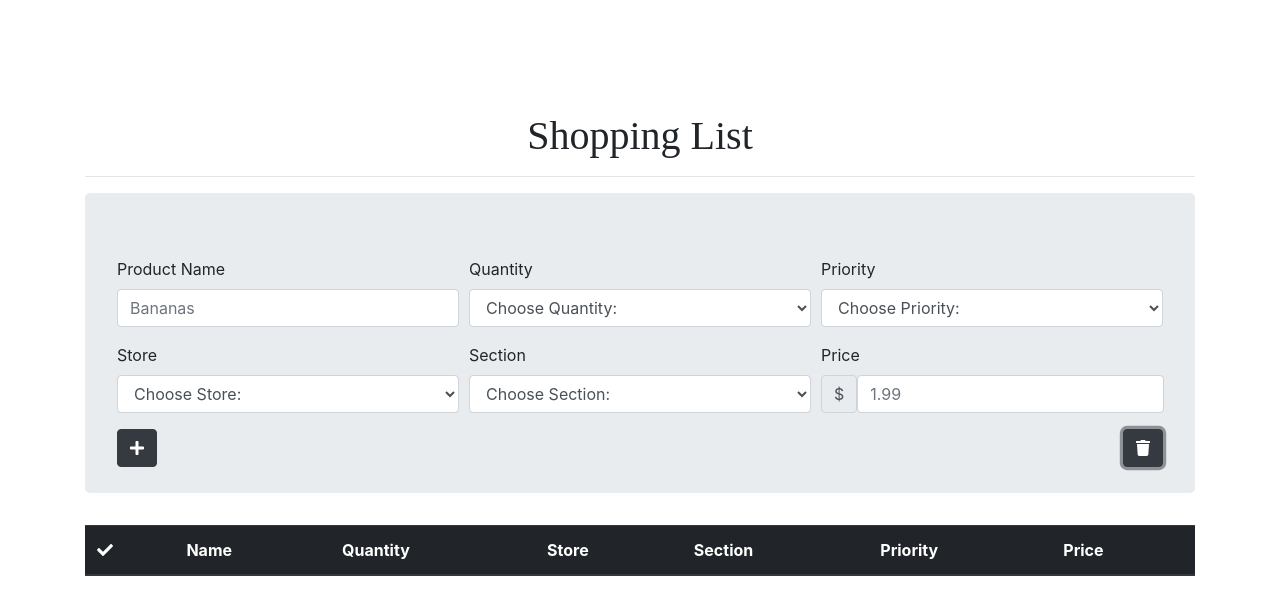
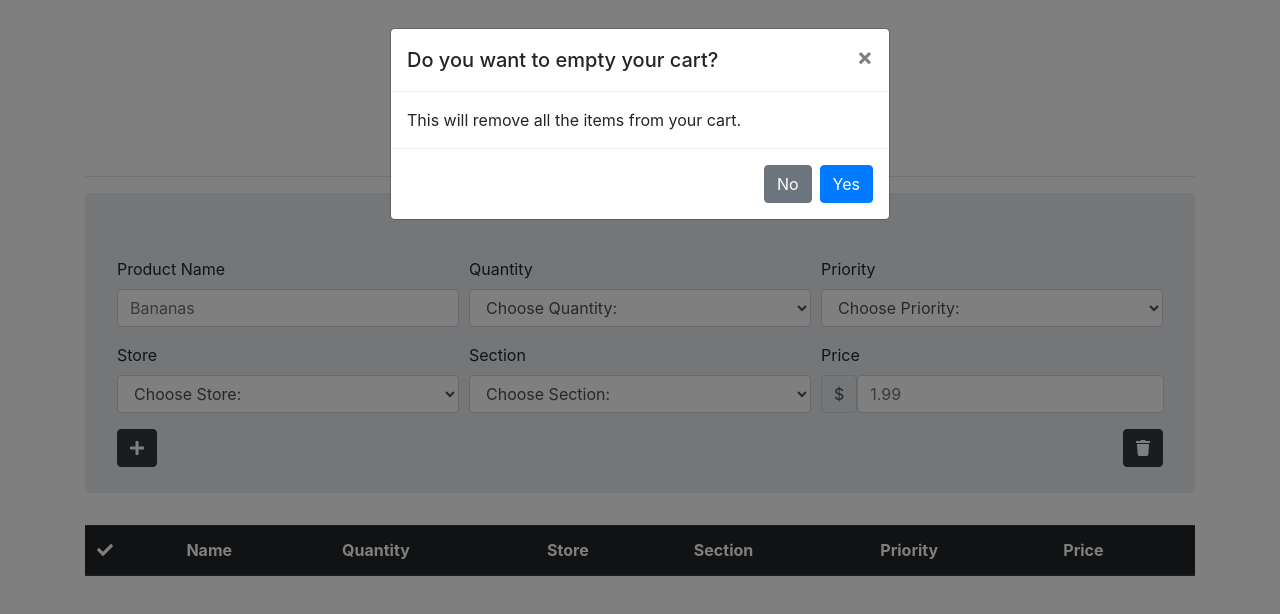
Before and after one commit to RafaelBroseghini/Shopping-Cart, a plain HTML site: page index.html in a window 1280 px wide. Both pictures are taken after a click on the button 1143 px from the left and 448 px from the top of the page. Drawn offline with nearby package versions, Linux system fonts and the light colour scheme; a web font is replaced by a local one.

Commit message:
Added modal in case user want to empty cart

```diff
--- a/index.html
+++ b/index.html
@@ -66,7 +66,26 @@
             </div>
           </div>
           <button type="button" onclick="clickedOn()" class="btn btn-dark float-left" data-toggle="tooltip" data-placement="bottom" title="Add to cart"><i class="fas fa-plus"></i></button>
-          <button type="button" onclick="emptyShoppingCart()" class="btn btn-dark float-right" data-toggle="tooltip" data-placement="bottom" title="Empty Cart"><i class="fas fa-trash"></i> </button>
+          <button type="button" class="btn btn-dark float-right" data-toggle="modal" data-target="#exampleModal" title="Empty Cart"><i class="fas fa-trash"></i> </button>
+          <div class="modal fade" id="exampleModal" tabindex="-1" role="dialog" aria-labelledby="exampleModalLabel" aria-hidden="true">
+            <div class="modal-dialog" role="document">
+              <div class="modal-content">
+                <div class="modal-header">
+                  <h5 class="modal-title" id="exampleModalLabel">Do you want to empty your cart?</h5>
+                  <button type="button" class="close" data-dismiss="modal" aria-label="Close">
+                    <span aria-hidden="true">&times;</span>
+                  </button>
+                </div>
+                <div class="modal-body">
+                  This will remove all the items from your cart.
+                </div>
+                <div class="modal-footer">
+                  <button type="button" class="btn btn-secondary" data-dismiss="modal">No</button>
+                  <button type="button" onclick="emptyShoppingCart()" class="btn btn-primary" data-dismiss="modal">Yes</button>
+                </div>
+              </div>
+            </div>
+          </div>
         </form>
       </div>
       <div class="">
```
